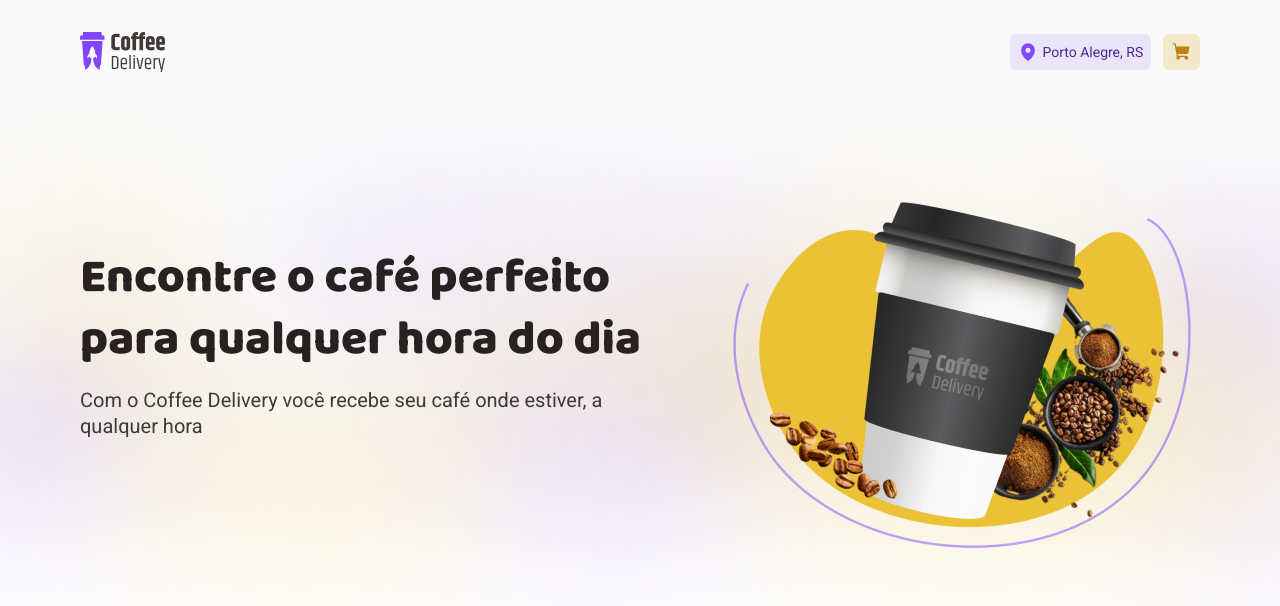
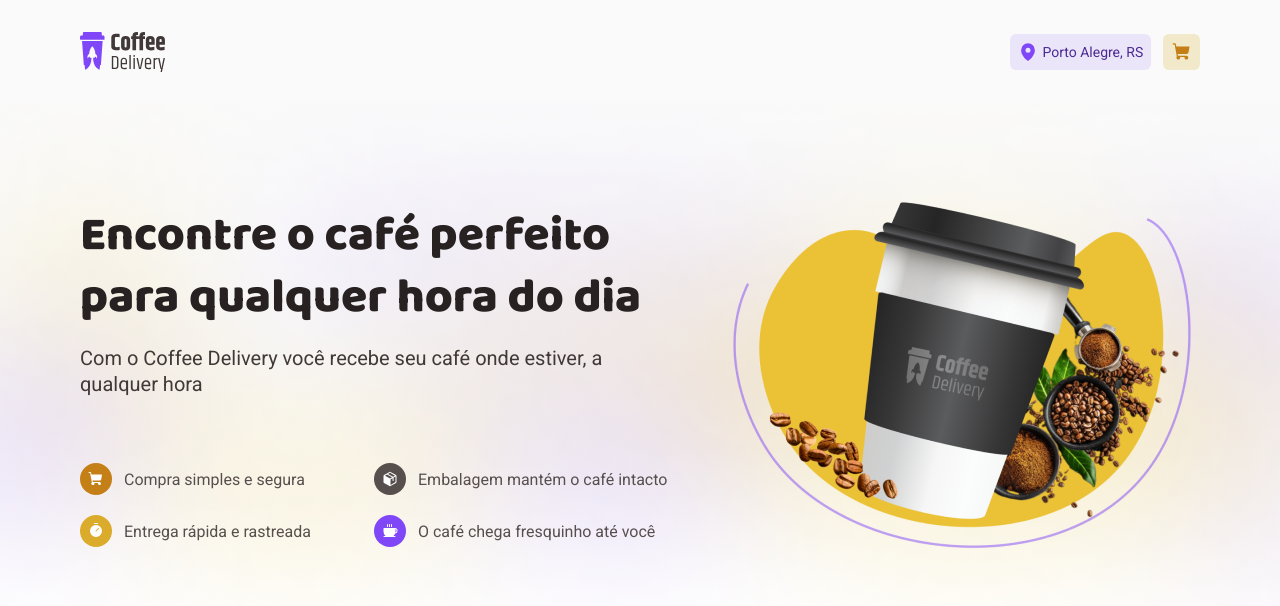
Before and after one commit to GabrielGCJ/coffee-delivery-2, a React (Vite) app: page / in a window 1280 px wide. Shown: the top 606 px of the page. Built offline with nearby package versions, Linux system fonts and the light colour scheme.

Commit message:
feature/add-InfoWithIcon

```diff
--- /dev/null
+++ b/src/components/InfoWithIcon/index.tsx
@@ -0,0 +1,17 @@
+import { InfoWithIconContainer, IconContainer } from "./styles";
+import { ReactNode } from "react";
+
+interface BenefitItemProps {
+  icon: ReactNode;
+  text: string | ReactNode;
+  iconBg: string;
+}
+
+export function InfoWithIcon({ icon, text, iconBg }: BenefitItemProps) {
+  return (
+    <InfoWithIconContainer>
+      <IconContainer iconBg={iconBg}>{icon}</IconContainer>
+      {typeof text === "string" ? <p>{text}</p> : text}
+    </InfoWithIconContainer>
+  );
+}
--- /dev/null
+++ b/src/components/InfoWithIcon/styles.ts
@@ -0,0 +1,24 @@
+import styled from "styled-components";
+
+export const InfoWithIconContainer = styled.div`
+  display: flex;
+  align-items: center;
+  gap: 0.75rem;
+`;
+
+interface IconsContainerProps {
+  iconBg: string;
+}
+
+export const IconContainer = styled.div<IconsContainerProps>`
+  width: 2rem;
+  height: 2rem;
+  border-radius: 50%;
+
+  background: ${({ iconBg }) => iconBg};
+  color: ${({ theme }) => theme.colors["base-white"]};
+
+  display: flex;
+  align-items: center;
+  justify-content: center;
+`;
--- a/src/pages/Home/components/Intro/index.tsx
+++ b/src/pages/Home/components/Intro/index.tsx
@@ -5,13 +5,13 @@ import {
   IntroTitle,
 } from "./styles";
 import introImg from "../../../../assets/intro-img.png";
-// import { ShoppingCart, Package, Timer, Coffee } from "phosphor-react";
-// import { useTheme } from "styled-components";
+import { ShoppingCart, Package, Timer, Coffee } from "phosphor-react";
+import { useTheme } from "styled-components";
 import { RegularText } from "../../../../components/Typography";
-// import { InfoWithIcon } from "../../../../components/InfoWithIcon";
+import { InfoWithIcon } from "../../../../components/InfoWithIcon";
 
 export function Intro() {
-  // const { colors } = useTheme();
+  const { colors } = useTheme();
 
   return (
     <IntroContainer>
@@ -28,7 +28,7 @@ export function Intro() {
           </section>
 
           <BenefitsContainer>
-            {/* <InfoWithIcon
+            <InfoWithIcon
               iconBg={colors["brand-yellow-dark"]}
               icon={<ShoppingCart weight="fill" />}
               text="Compra simples e segura"
@@ -47,7 +47,7 @@ export function Intro() {
               iconBg={colors["brand-purple"]}
               icon={<Coffee weight="fill" />}
               text="O café chega fresquinho até você"
-            /> */}
+            />
           </BenefitsContainer>
         </div>
 
```
